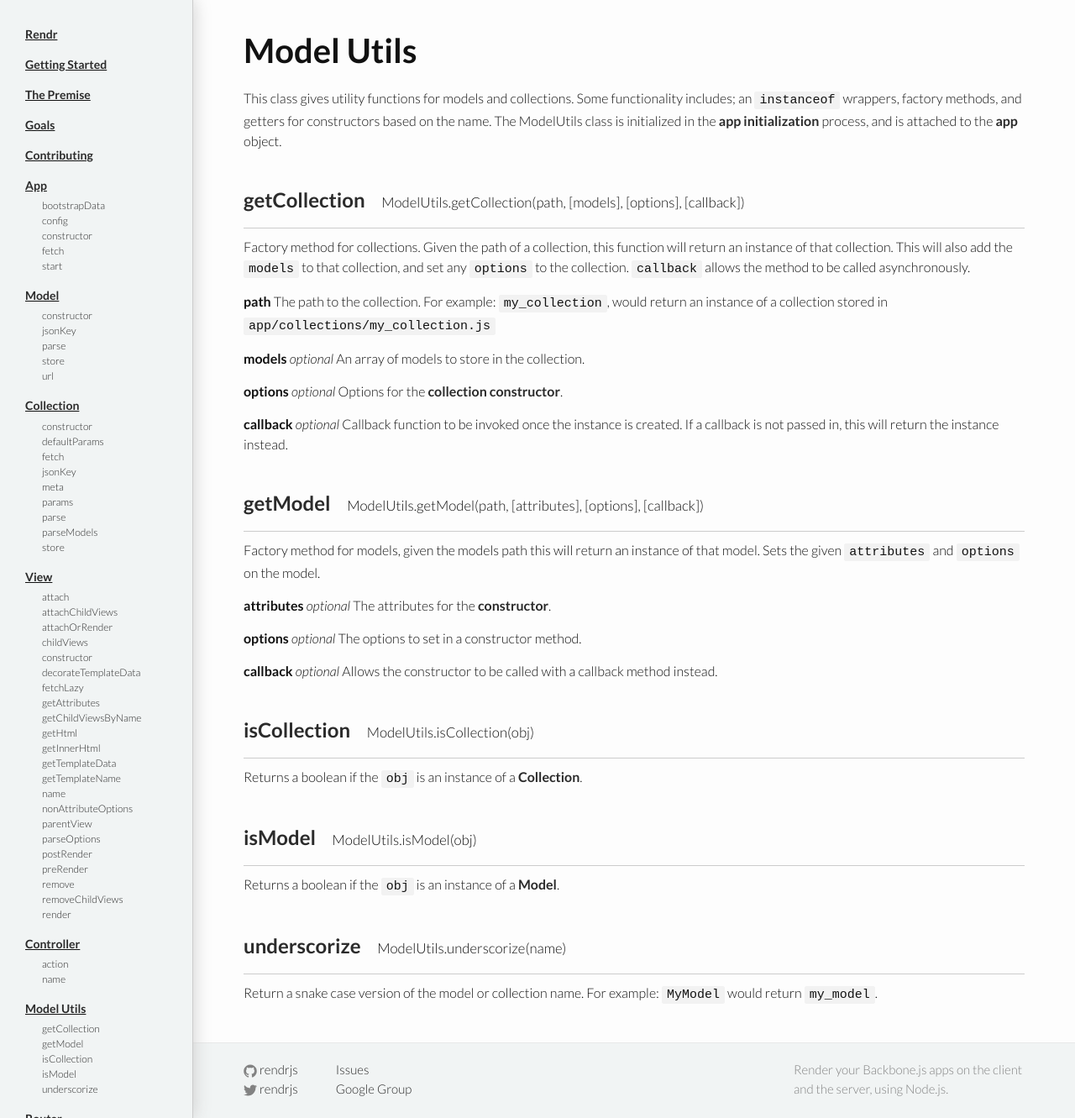
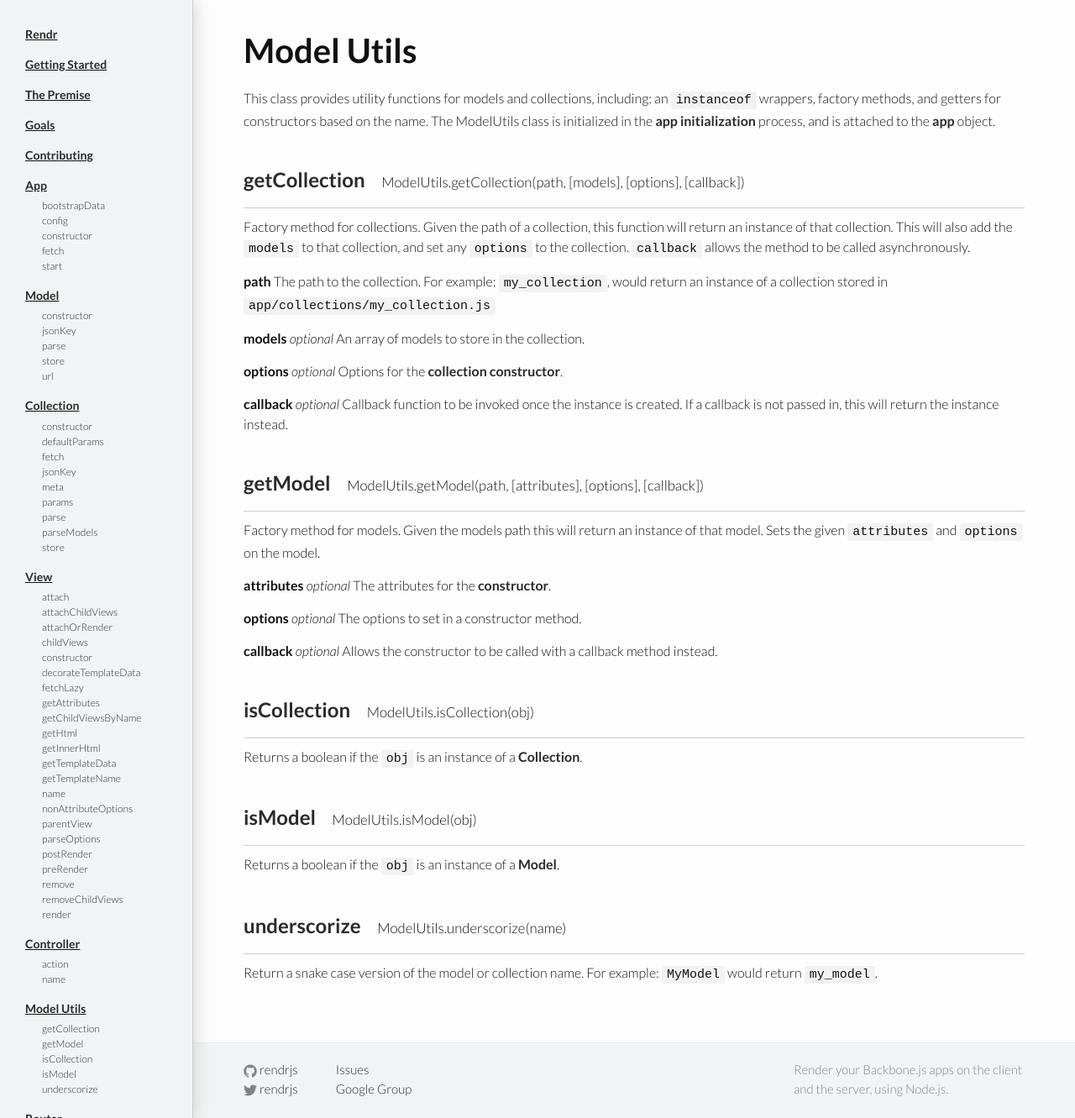
Before and after one commit to rendrjs/rendrjs.github.io, a Jekyll site: the page built from model-utils/index.md, in a window 1280 px wide and 1331 px high. Shown: the whole window at 84% size. Built offline with Jekyll 4.4.1, drawn with Linux system fonts in a browser that asks for light colours; Markdown is read by kramdown in place of the engine named in the settings.

Commit message:
grammar fixes for model-utils index and getModel

```diff
--- a/model-utils/index.md
+++ b/model-utils/index.md
@@ -5,6 +5,6 @@ title: "Model Utils - RendrJS"
 
 # Model Utils
 
-This class gives utility functions for models and collections.  Some functionality includes; an `instanceof` wrappers, factory methods, and getters for constructors based on the name.  The ModelUtils class is initialized in the [app initialization](/app#constructor) process, and is attached to the [app](/app) object.
+This class provides utility functions for models and collections, including: an `instanceof` wrappers, factory methods, and getters for constructors based on the name.  The ModelUtils class is initialized in the [app initialization](/app#constructor) process, and is attached to the [app](/app) object.
 
 {% include pageDoc.html name="model-utils" %}
```
Also changed, not shown: _model-utils/getModel.md (+1 -1 lines).
